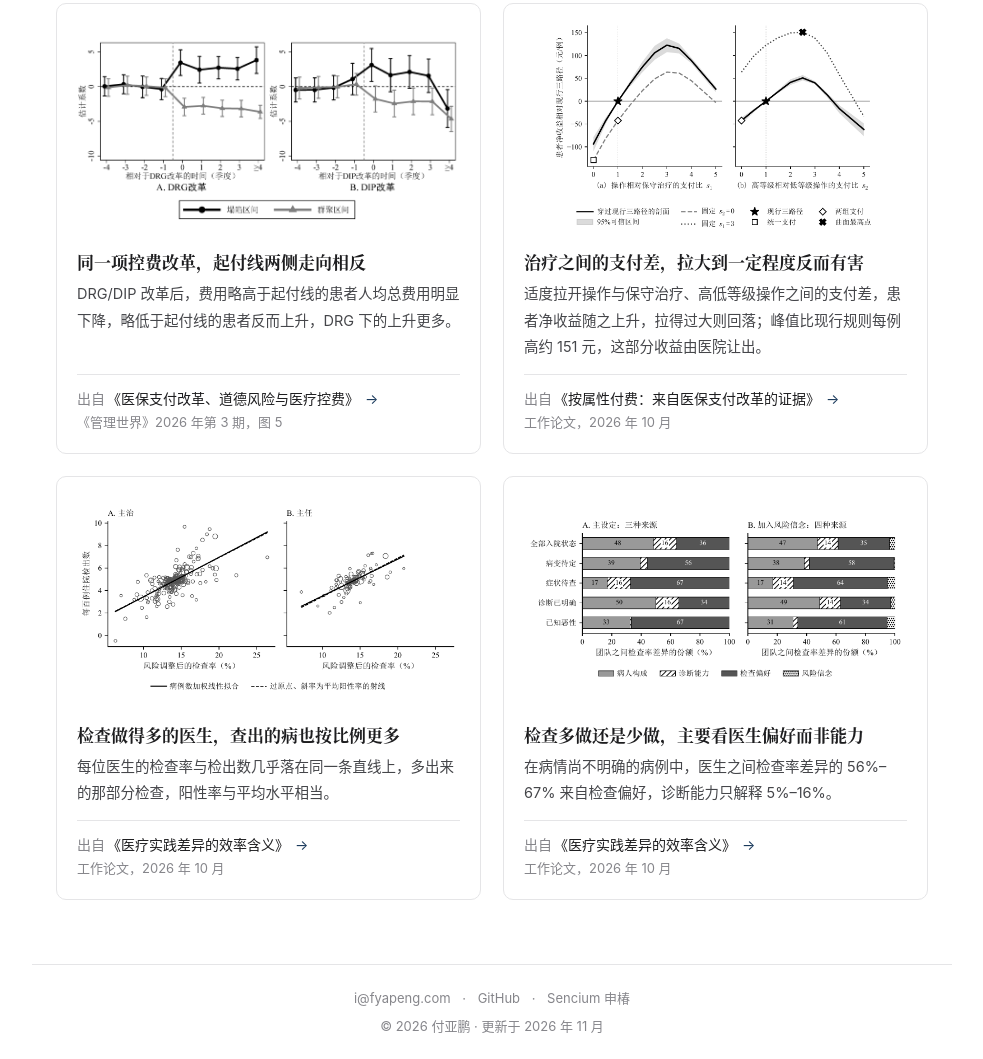
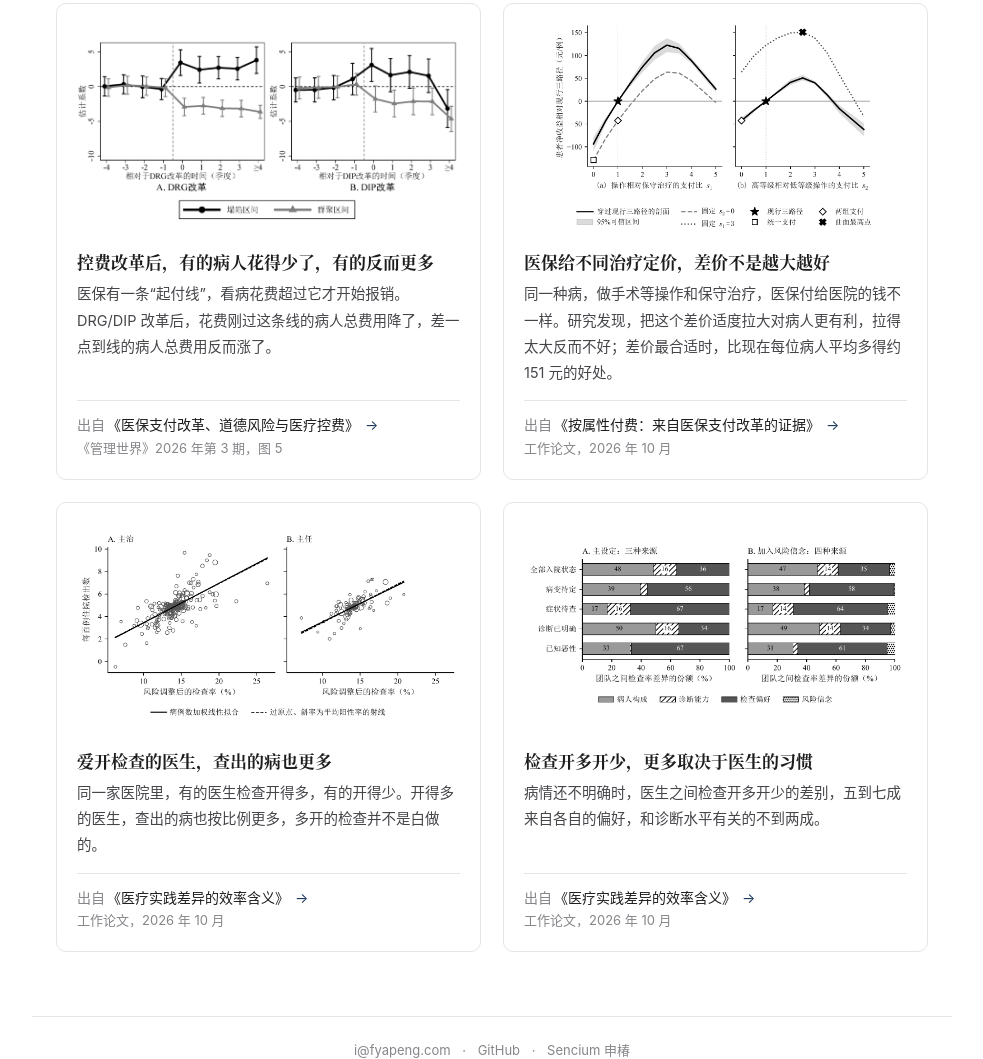
Before and after one commit to fyapeng/fyapeng.github.io, an Astro site: page / in a window 1280 px wide. Shown: the part 753-1812 px from the top of the page, without its empty margins (148-1131 px from the left). Built offline with nearby package versions, Linux system fonts and the light colour scheme; Astro itself is replaced by a stand-in of ours; no server answers.

Commit message:
外部链接新标签页打开；研究亮点改写为科普式表述
- 离开个人主页的链接（外站、同域其他项目站、PDF）在新标签页打开
- 四张研究亮点卡片改用直白的科普语言

Co-Authored-By: Claude Opus 5.5 <noreply@anthropic.com>

```diff
--- a/src/data/profile.ts
+++ b/src/data/profile.ts
@@ -82,8 +82,8 @@ export const workingPapers = [
 // grounded in each paper's discussion of the figure (numbers checked against the papers).
 export const highlights = [
   {
-    title: "同一项控费改革，起付线两侧走向相反",
-    text: "DRG/DIP 改革后，费用略高于起付线的患者人均总费用明显下降，略低于起付线的患者反而上升，DRG 下的上升更多。",
+    title: "控费改革后，有的病人花得少了，有的反而更多",
+    text: "医保有一条“起付线”，看病花费超过它才开始报销。DRG/DIP 改革后，花费刚过这条线的病人总费用降了，差一点到线的病人总费用反而涨了。",
     figure: "/images/research/drg-dip-threshold-event.png",
     width: 3207,
     height: 1536,
@@ -93,8 +93,8 @@ export const highlights = [
     anchor: "/research/#mw-2026"
   },
   {
-    title: "治疗之间的支付差，拉大到一定程度反而有害",
-    text: "适度拉开操作与保守治疗、高低等级操作之间的支付差，患者净收益随之上升，拉得过大则回落；峰值比现行规则每例高约 151 元，这部分收益由医院让出。",
+    title: "医保给不同治疗定价，差价不是越大越好",
+    text: "同一种病，做手术等操作和保守治疗，医保付给医院的钱不一样。研究发现，把这个差价适度拉大对病人更有利，拉得太大反而不好；差价最合适时，比现在每位病人平均多得约 151 元的好处。",
     figure: "/images/research/abp-policy-curve.png",
     width: 1220,
     height: 796,
@@ -104,8 +104,8 @@ export const highlights = [
     anchor: "/research/#wp-abp"
   },
   {
-    title: "检查做得多的医生，查出的病也按比例更多",
-    text: "每位医生的检查率与检出数几乎落在同一条直线上，多出来的那部分检查，阳性率与平均水平相当。",
+    title: "爱开检查的医生，查出的病也更多",
+    text: "同一家医院里，有的医生检查开得多，有的开得少。开得多的医生，查出的病也按比例更多，多开的检查并不是白做的。",
     figure: "/images/research/pv-doctor-test-detect.png",
     width: 1366,
     height: 699,
@@ -115,8 +115,8 @@ export const highlights = [
     anchor: "/research/#wp-variation"
   },
   {
-    title: "检查多做还是少做，主要看医生偏好而非能力",
-    text: "在病情尚不明确的病例中，医生之间检查率差异的 56%–67% 来自检查偏好，诊断能力只解释 5%–16%。",
+    title: "检查开多开少，更多取决于医生的习惯",
+    text: "病情还不明确时，医生之间检查开多开少的差别，五到七成来自各自的偏好，和诊断水平有关的不到两成。",
     figure: "/images/research/pv-variation-sources.png",
     width: 1368,
     height: 612,
--- a/src/layouts/Page.astro
+++ b/src/layouts/Page.astro
@@ -120,6 +120,22 @@ const jsonLd = {
       </p>
       <p>© 2026 付亚鹏 · 更新于 2026 年 11 月</p>
     </footer>
+    <script is:inline>
+      // Links that leave this homepage (other sites, sibling project sites on this domain, PDFs) open in a new tab.
+      (() => {
+        const own = new Set(["/", "/research/", "/teaching/", "/sencium/", "/en/"]);
+        for (const a of document.querySelectorAll("a[href]")) {
+          const href = a.getAttribute("href");
+          if (href.startsWith("mailto:") || href.startsWith("#")) continue;
+          const url = new URL(href, location.href);
+          const leaves = url.origin !== location.origin || !own.has(url.pathname);
+          if (leaves) {
+            a.target = "_blank";
+            a.rel = "noopener";
+          }
+        }
+      })();
+    </script>
     {
       cloudflareAnalyticsToken && (
         <script
```
